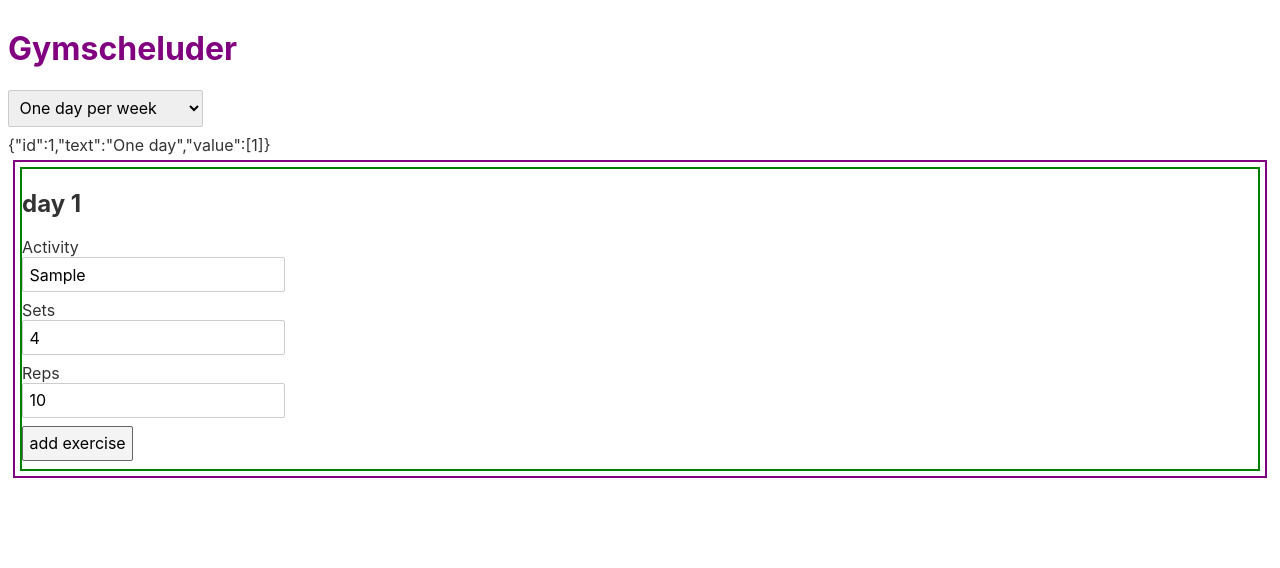
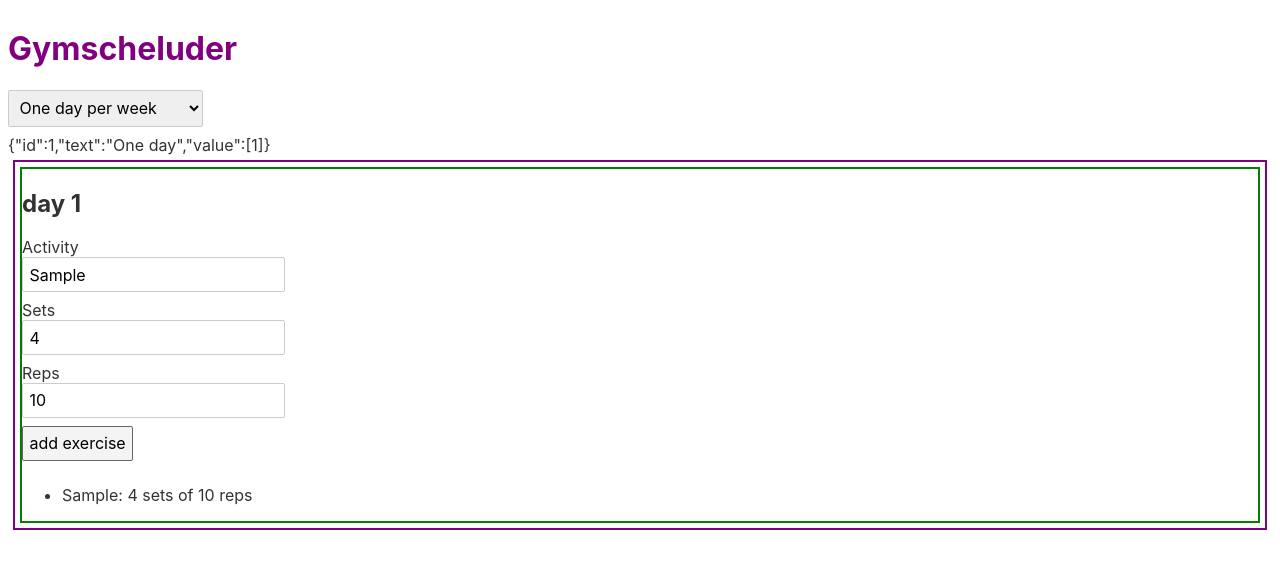
Before and after one commit to sandix34/Gymscheluder, a Svelte app: page / in a window 1280 px wide. Both pictures are taken after typing "Sample" into the empty fields and a click on the button "add exercise". Shown: the top 568 px of the page. Built offline with nearby package versions, Linux system fonts and the light colour scheme.

Commit message:
Lister les séries et nombre de répétitions de chaque exercice

```diff
--- a/src/components/TrainingDayDetails.svelte
+++ b/src/components/TrainingDayDetails.svelte
@@ -4,16 +4,14 @@
     activity: "",
     sets: 4,
     reps: 10
-    }
+  };
 
   let exercises = [];
 
   const handleSubmit = () => {
     exercises = [...exercises, { ...exercise }];
     console.log(exercises);
-
-    }
-
+  };
 </script>
 
 <style>
@@ -21,7 +19,7 @@
 </style>
 
 <div>
-    <h2>{ title }</h2>
+  <h2>{title}</h2>
   <div>
     <form on:submit|preventDefault={handleSubmit}>
       <div>
@@ -39,4 +37,11 @@
       <button type="submit">add exercise</button>
     </form>
   </div>
+  <div>
+    <ul>
+      {#each exercises as ex}
+        <li>{ex.activity}: {ex.sets} sets of {ex.reps} reps</li>
+      {/each}
+    </ul>
   </div>
+</div>
```
Lines whose indentation alone changed are shown as unchanged.
